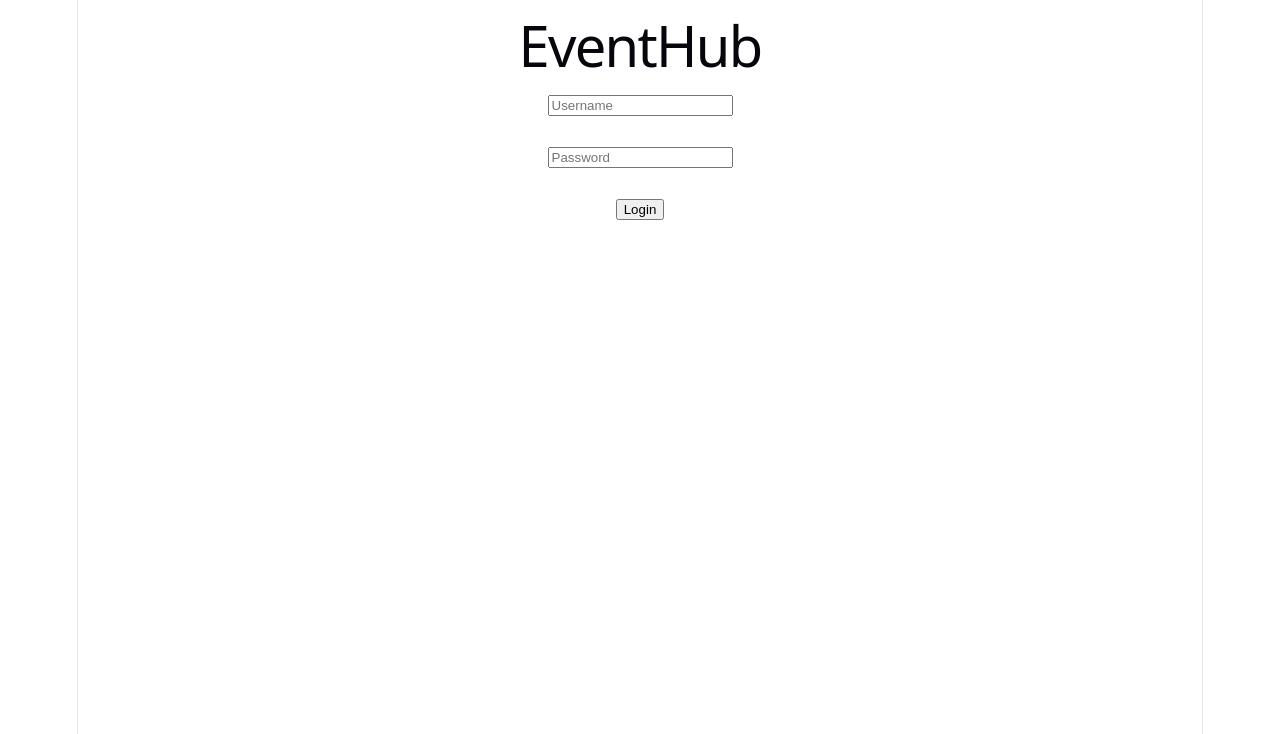
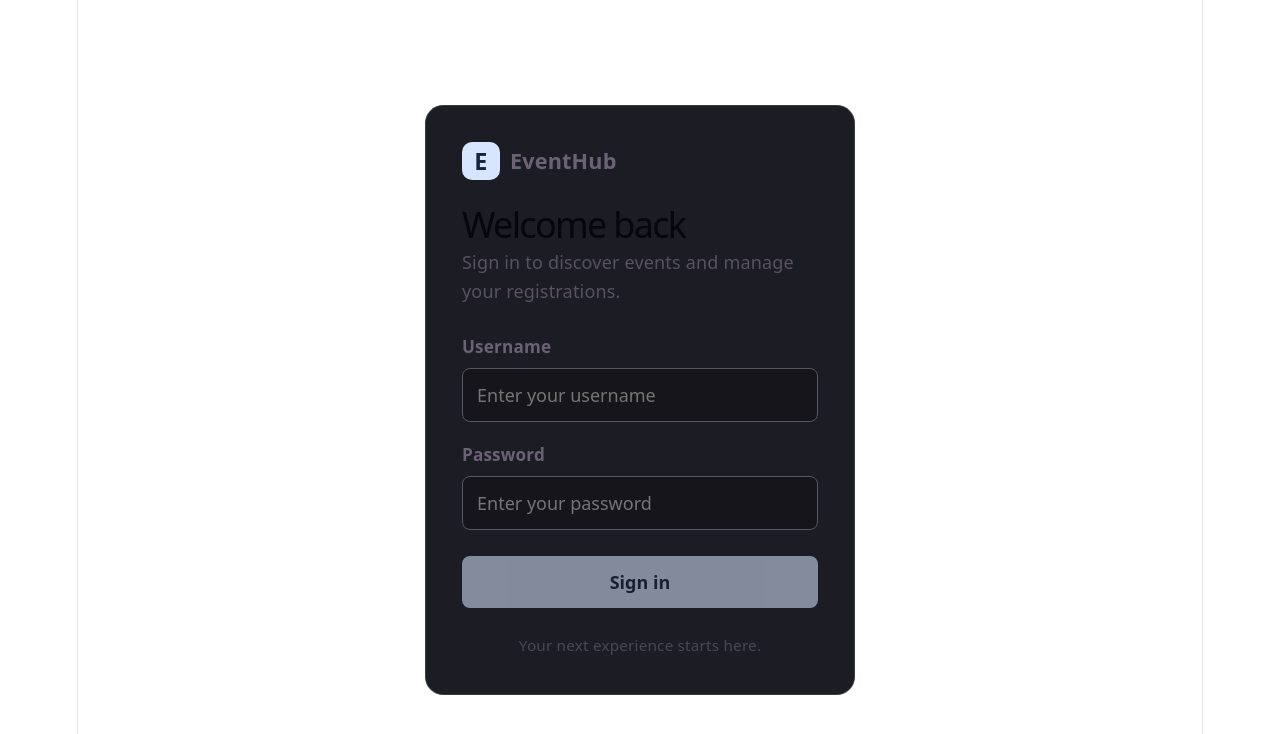
Before and after one commit to Alkkaa21/EventHub, a React (Vite) app in the folder Eventhub-Frontend/: page / in a window 1280 px wide. Shown: the top 734 px of the page. Built offline with nearby package versions, Linux system fonts and the light colour scheme.

Commit message:
Improve login UI and form handling

```diff
--- a/Eventhub-Frontend/src/index.css
+++ b/Eventhub-Frontend/src/index.css
@@ -383,3 +383,122 @@ code {
     flex: 1;
   }
 }
+
+.login-page {
+  min-height: 100vh;
+  display: flex;
+  justify-content: center;
+  align-items: center;
+  padding: 24px;
+  box-sizing: border-box;
+}
+
+.login-card {
+  width: 100%;
+  max-width: 430px;
+  padding: 36px;
+  border: 1px solid #3b3b45;
+  border-radius: 18px;
+  background: #1c1c24;
+  text-align: left;
+  box-sizing: border-box;
+}
+
+.login-brand {
+  display: flex;
+  align-items: center;
+  gap: 10px;
+  font-size: 1.2rem;
+  font-weight: 700;
+  margin-bottom: 32px;
+}
+
+.login-brand-icon {
+  display: grid;
+  place-items: center;
+  width: 38px;
+  height: 38px;
+  border-radius: 10px;
+  background: #d7e5ff;
+  color: #17243b;
+  font-size: 1.3rem;
+}
+
+.login-card h1 {
+  margin: 0 0 10px;
+  font-size: 2rem;
+}
+
+.login-subtitle {
+  margin: 0 0 28px;
+  line-height: 1.6;
+  opacity: 0.75;
+}
+
+.login-field {
+  display: flex;
+  flex-direction: column;
+  gap: 8px;
+  margin-bottom: 20px;
+}
+
+.login-field label {
+  font-size: 0.95rem;
+  font-weight: 600;
+}
+
+.login-field input {
+  width: 100%;
+  box-sizing: border-box;
+  padding: 13px 14px;
+  border: 1px solid #555563;
+  border-radius: 8px;
+  background: #15151b;
+  color: inherit;
+  font: inherit;
+}
+
+.login-field input:focus {
+  outline: 2px solid #9abaff;
+  outline-offset: 2px;
+}
+
+.login-submit {
+  width: 100%;
+  margin-top: 6px;
+  padding: 13px;
+  border: none;
+  border-radius: 8px;
+  background: #d7e5ff;
+  color: #17243b;
+  font: inherit;
+  font-weight: 700;
+  cursor: pointer;
+}
+
+.login-submit:disabled {
+  opacity: 0.55;
+  cursor: not-allowed;
+}
+
+.login-error {
+  padding: 11px 13px;
+  border: 1px solid #a84e4e;
+  border-radius: 8px;
+  color: #ffaaaa;
+  font-size: 0.9rem;
+  line-height: 1.5;
+}
+
+.login-footer {
+  margin: 24px 0 0;
+  text-align: center;
+  font-size: 0.85rem;
+  opacity: 0.6;
+}
+
+@media (max-width: 480px) {
+  .login-card {
+    padding: 24px;
+  }
+}
--- a/Eventhub-Frontend/src/pages/Login.jsx
+++ b/Eventhub-Frontend/src/pages/Login.jsx
@@ -1,23 +1,31 @@
+
 import { useState } from "react";
 import { useNavigate } from "react-router-dom";
+
+const LOGIN_URL = "http://127.0.0.1:8000/accounts/login/";
 
 function Login() {
   const [username, setUsername] = useState("");
   const [password, setPassword] = useState("");
   const [error, setError] = useState("");
+  const [isLoading, setIsLoading] = useState(false);
+
   const navigate = useNavigate();
 
-  async function handleLogin() {
+  async function handleLogin(event) {
+    event.preventDefault();
+
     setError("");
+    setIsLoading(true);
 
     try {
-    const response = await fetch("http://127.0.0.1:8000/accounts/login/", {
+      const response = await fetch(LOGIN_URL, {
         method: "POST",
         headers: {
           "Content-Type": "application/json",
         },
         body: JSON.stringify({
-        username,
+          username: username.trim(),
           password,
         }),
       });
@@ -32,42 +40,82 @@ function Login() {
       } else {
         localStorage.removeItem("access");
         localStorage.removeItem("refresh");
-      setError(data.error || "Login failed. Check your username and password.");
+
+        setError(
+          data.error ||
+            data.detail ||
+            "Login failed. Check your username and password."
+        );
       }
-  } catch (err) {
-    setError("Cannot connect to Django. Check that the server is running.");
+    } catch {
+      setError(
+        "Cannot connect to the server. Please check that Django is running."
+      );
+    } finally {
+      setIsLoading(false);
     }
   }
 
   return (
-    <div>
-      <h1>EventHub</h1>
+    <main className="login-page">
+      <section className="login-card">
+        <div className="login-brand">
+          <span className="login-brand-icon">E</span>
+          <span>EventHub</span>
+        </div>
 
+        <h1>Welcome back</h1>
+        <p className="login-subtitle">
+          Sign in to discover events and manage your registrations.
+        </p>
+
+        <form onSubmit={handleLogin}>
+          <div className="login-field">
+            <label htmlFor="username">Username</label>
             <input
+              id="username"
               type="text"
-        placeholder="Username"
+              placeholder="Enter your username"
               value={username}
               onChange={(event) => setUsername(event.target.value)}
+              autoComplete="username"
+              required
             />
+          </div>
 
-      <br /><br />
-
+          <div className="login-field">
+            <label htmlFor="password">Password</label>
             <input
+              id="password"
               type="password"
-        placeholder="Password"
+              placeholder="Enter your password"
               value={password}
               onChange={(event) => setPassword(event.target.value)}
+              autoComplete="current-password"
+              required
+            />
+          </div>
 
-      />
-        {/* ADD THIS LINE HERE */}
-    {error && <p>{error}</p>}
+          {error && (
+            <p className="login-error" role="alert">
+              {error}
+            </p>
+          )}
 
-      <br /><br />
+          <button
+            className="login-submit"
+            type="submit"
+            disabled={isLoading || !username.trim() || !password}
+          >
+            {isLoading ? "Signing in..." : "Sign in"}
+          </button>
+        </form>
 
-      <button onClick={handleLogin}>
-        Login
-      </button>
-    </div>
+        <p className="login-footer">
+          Your next experience starts here.
+        </p>
+      </section>
+    </main>
   );
 }
 
```
Lines whose indentation alone changed are shown as unchanged.
